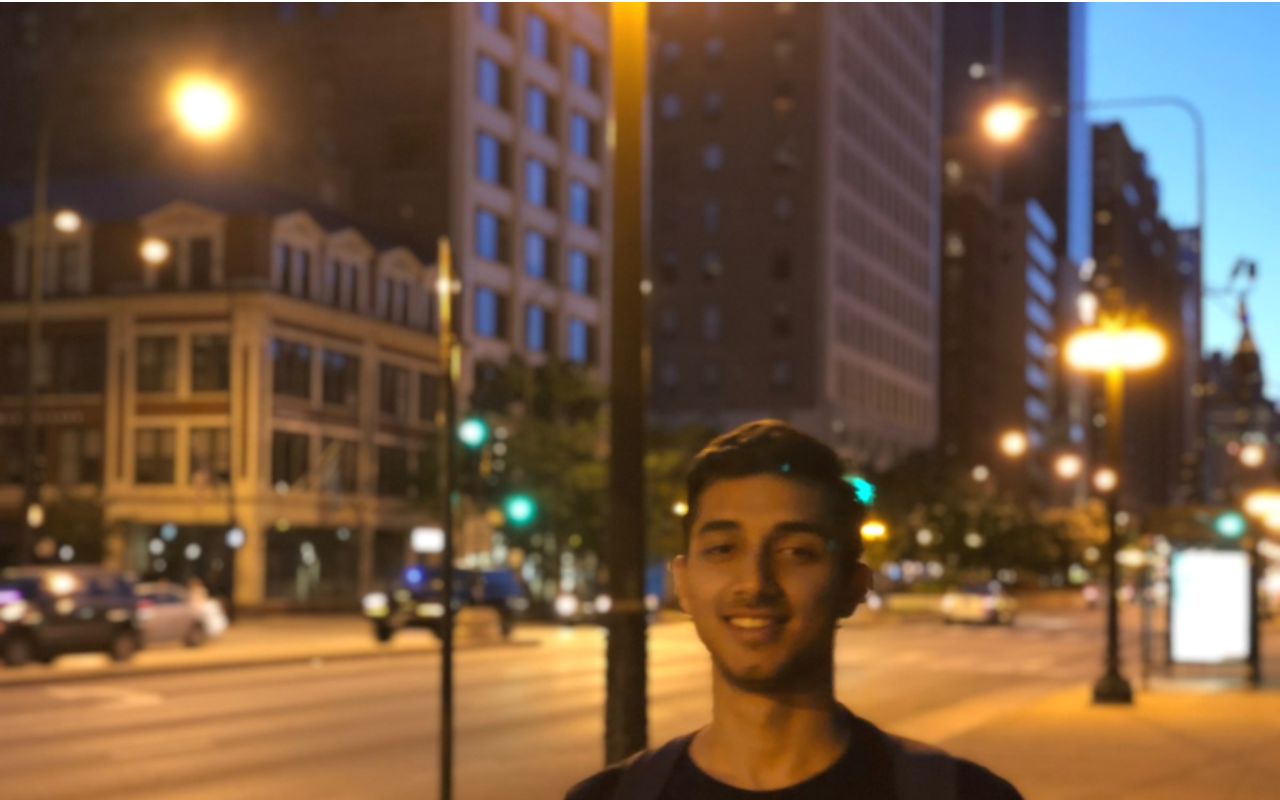
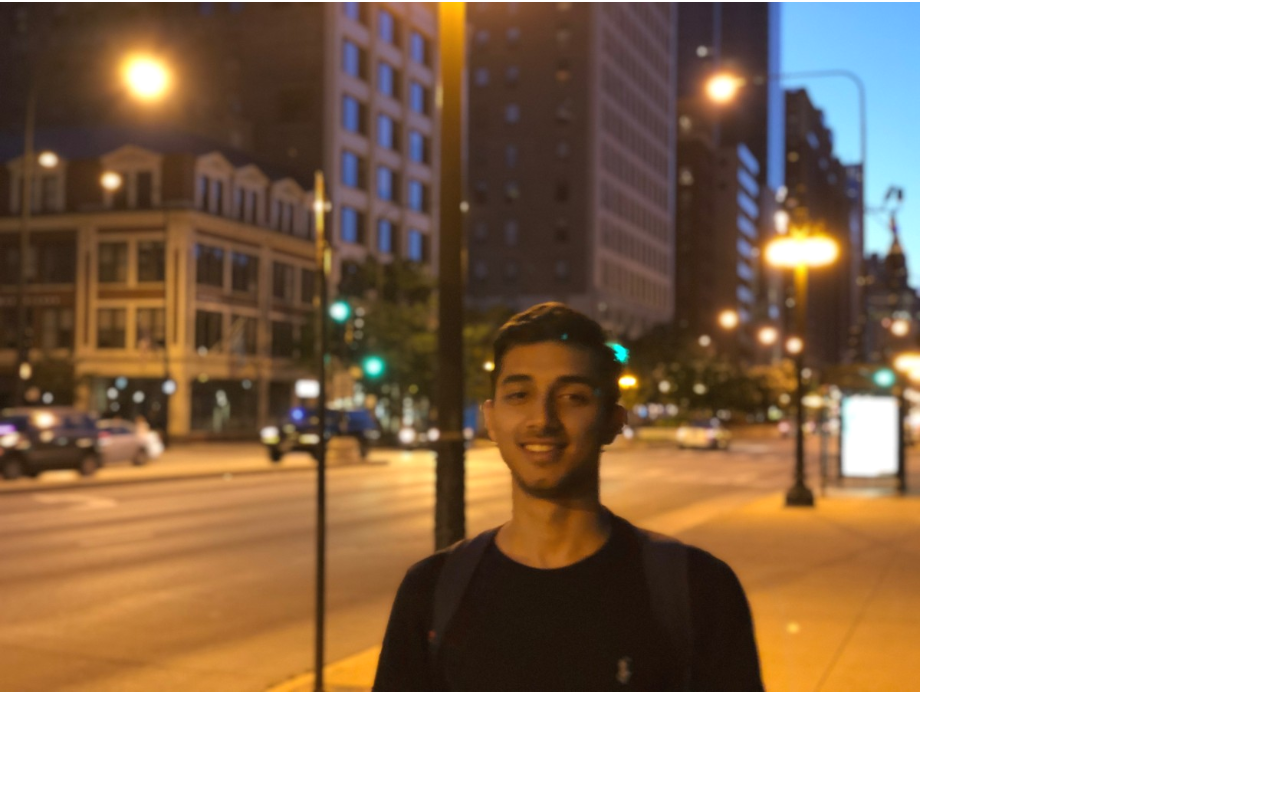
Before and after one commit to Khan-Daniyal/cs50w-Project0, a plain HTML site: page index.html in a window 1280 px wide. Shown: the part 54-854 px from the top of the page. After the commit the page ends 800 px from the top, so only its background shows below. Drawn offline with nearby package versions, Linux system fonts and the light colour scheme.

Commit message:
Update index.html

```diff
--- a/index.html
+++ b/index.html
@@ -12,6 +12,6 @@
   </head>
   <body>
     <h1>Daniyal Khan</h1>
-    <img src="images/me.png" alt="Picture" style="min-width:100%" />
+    <img src="images/me.png" alt="Picture" style="min-width:50%" />
     </body>
 </html>
```
